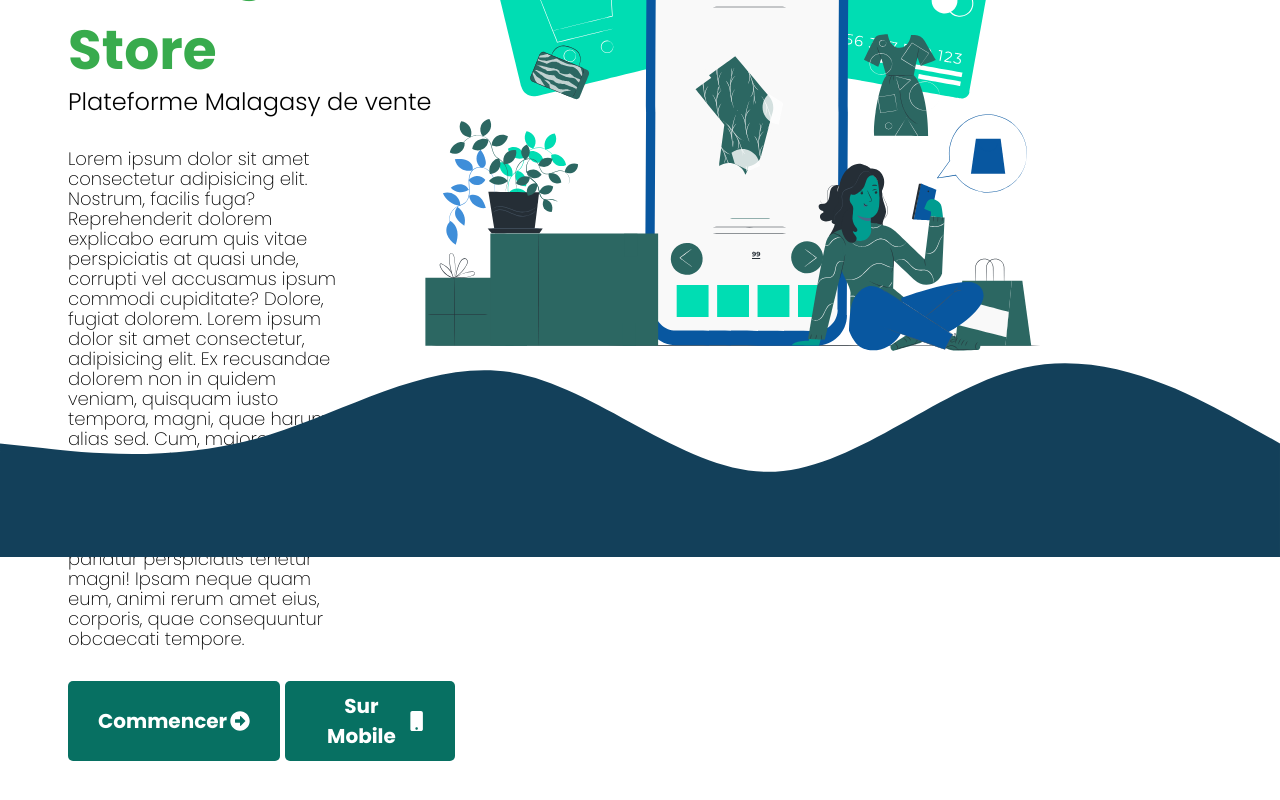
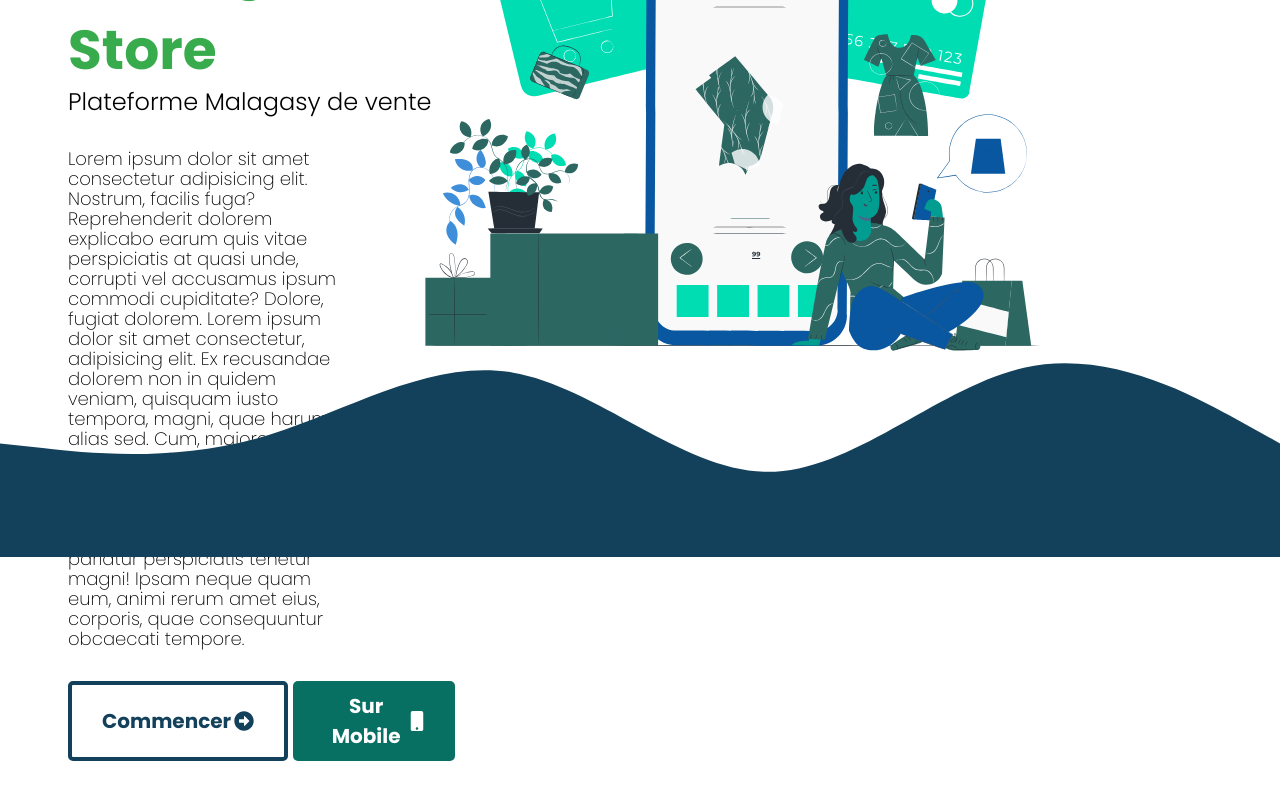
Before and after one commit to Princee04/Mg-Store, a React (Vite) app: page / in a window 1280 px wide. Shown: the part 283-1083 px from the top of the page. Built offline with nearby package versions, Linux system fonts and the light colour scheme.

Commit message:
derniere modification avant merge

```diff
--- a/main.css
+++ b/main.css
@@ -148,6 +148,7 @@ body{
 
   }
 
+
   .btns-container{
       display: flex;
       flex-direction: row;
@@ -171,6 +172,11 @@ body{
 
     }
 
+    #start{
+      color: #13405a;
+      border: solid 4px #13405a;
+      background-color: white;
+    }
 
 
   .arrow{
--- a/src/components/intro/Intro.jsx
+++ b/src/components/intro/Intro.jsx
@@ -18,7 +18,7 @@ const Intro = () => {
             </div>
             <div className="btns-container">
 
-            <button className='start-btn'>Commencer <FaArrowAltCircleRight className='arrow'/></button>
+            <button id='start' className='start-btn '>Commencer <FaArrowAltCircleRight className='arrow'/></button>
             <button className='start-btn'>Sur Mobile <FaMobile /></button>
             </div>
 
```
Lines whose indentation alone changed are shown as unchanged.
